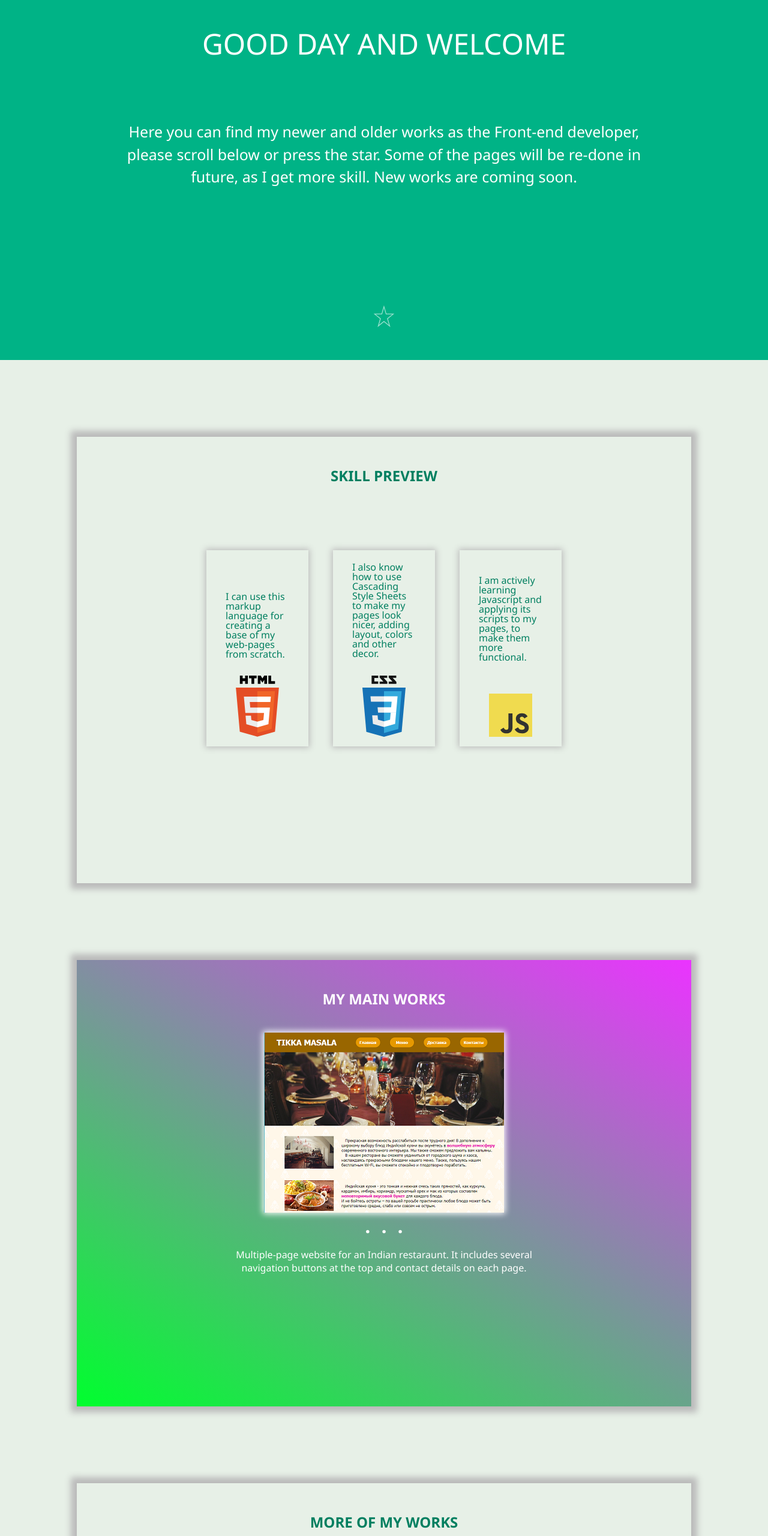
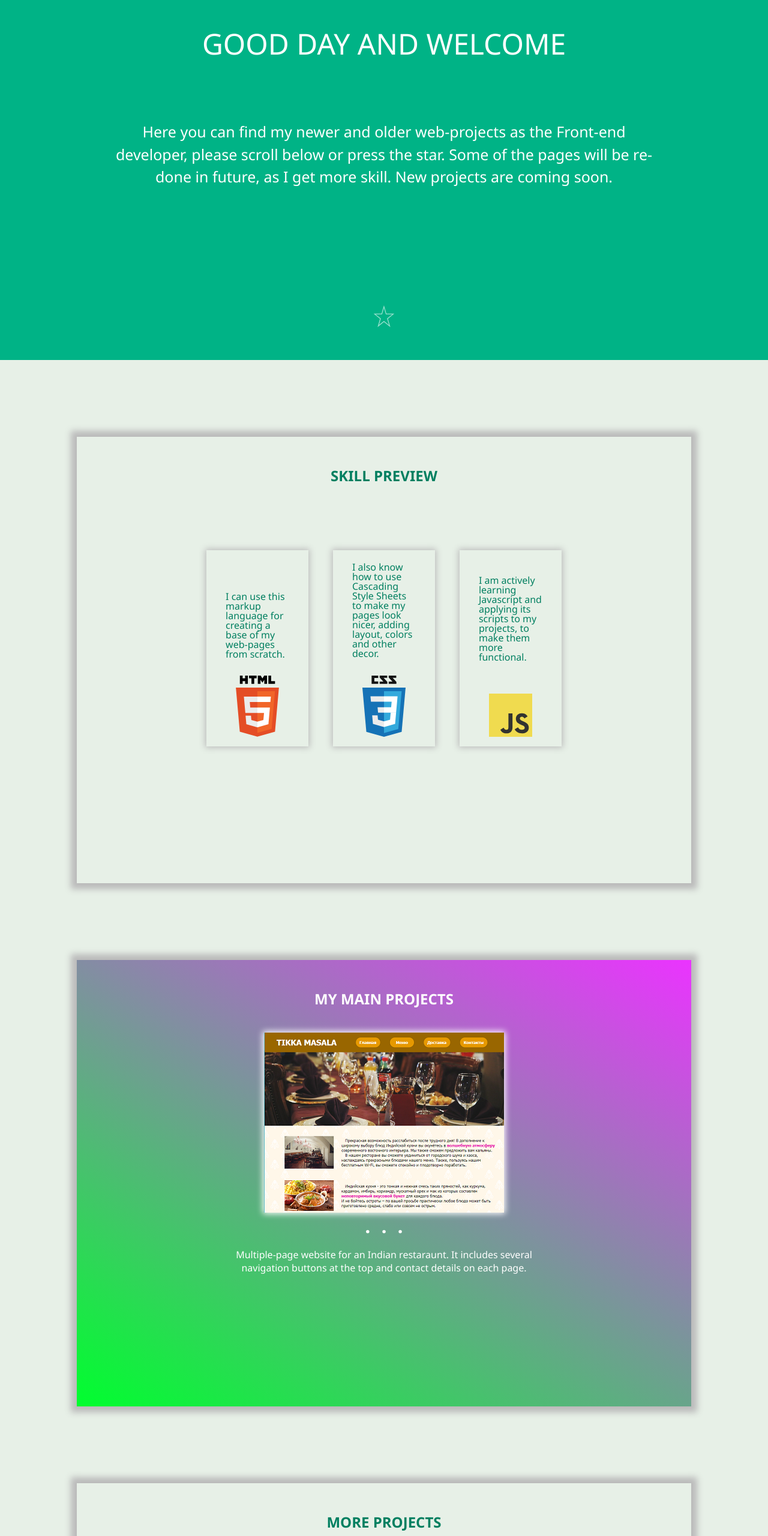
Before and after one commit to zelenandis/zelenandis.github.io, a plain HTML site: page index.html in a window 1280 px wide. Shown: the part 120-2680 px from the top of the page at 60% size. Drawn offline with Linux system fonts and the light colour scheme.

Commit message:
Update index.html

```diff
--- a/index.html
+++ b/index.html
@@ -5,16 +5,16 @@
 	<meta name="viewport" content="width=device-width, initial-scale=1.0">
 	<link rel="shortcut icon" href="img/107787.png">
 	<link rel="stylesheet" href="style.css">
-	<title>MY SITES</title>
+	<title>MY PROJECTS</title>
 </head>
 <body>
 	<!--maindiv-start-->
 	<div class="maindiv-start">
-		<button type="button" id="rueng"><a href="#">eng-ru</a></button>
+		<button type="button" id="rueng"><a href="index_ru.html">eng-ru</a></button>
 		<button type="button" id="niday"><a href="#">ni-day</a></button>
 
 		<h1><script src="app.js"></script> AND WELCOME</h1>
-		<p>Here you can find my newer and older works as the Front-end developer, please scroll below or press the star. Some of the pages will be re-done in future, as I get more skill. New works are coming soon.</p>
+		<p>Here you can find my newer and older web-projects as the Front-end developer, please scroll below or press the star. Some of the pages will be re-done in future, as I get more skill. New projects are coming soon.</p>
 		<div><a href="#main" id="downbtn">&#9734;</a></div>
 	</div>
 
@@ -36,7 +36,7 @@
 
 		<div class="skillcell">
 			<img src="svg/js2.svg" id="jspic" alt="js">
-			<p>I am actively learning Javascript and applying its scripts to my pages, to make them more functional.</p>
+			<p>I am actively learning Javascript and applying its scripts to my projects, to make them more functional.</p>
 		</div>
 
 		</div>
@@ -44,11 +44,11 @@
 
 	<!--maindiv-main-->
 	<div class="maindiv-main" id="main">
-		<h2>MY MAIN WORKS</h2>
+		<h2>MY MAIN PROJECTS</h2>
 
 		<a href="/indfood/index.html"><img src="img/tikkascreen.png" alt="screenshot"></a>
 		<ul>
-			<li><a href="/indfood/index.html">.</a></li>
+			<li><a href="#">.</a></li>
 			<li><a href="#">.</a></li>
 			<li><a href="#">.</a></li>
 		</ul>
@@ -66,7 +66,7 @@
 
 	<!--maindiv-more-->
 	<div class="maindiv-more">
-		<h2>MORE OF MY WORKS</h2>
+		<h2>MORE PROJECTS</h2>
 
 		<div class="morecell-wrap">
 
```
